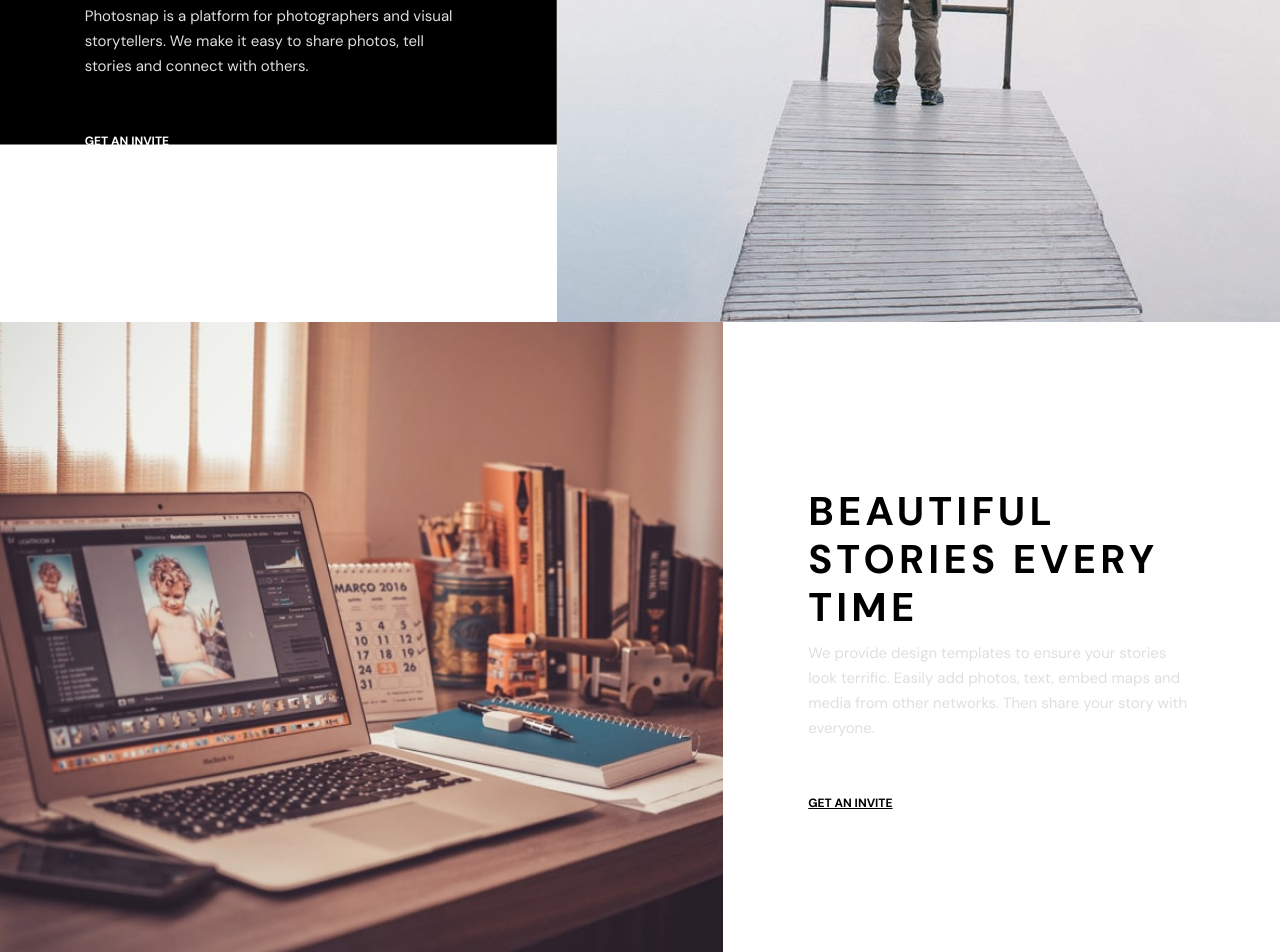
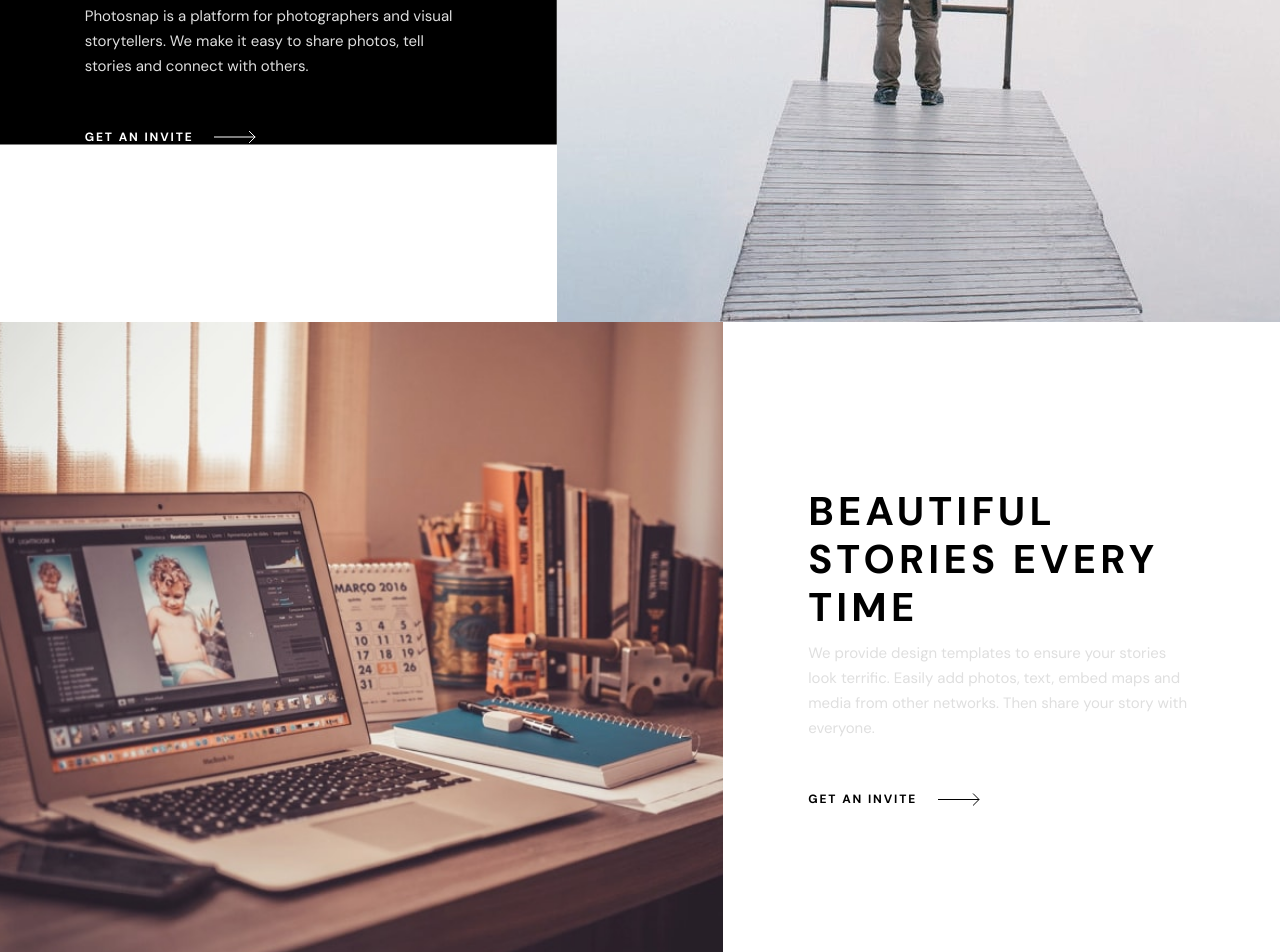
Before and after one commit to Sfailla/photosnap, a website built with Parcel: page src/index.html in a window 1280 px wide. Shown: the part 400-1352 px from the top of the page. Built offline with nearby package versions, Linux system fonts and the light colour scheme.

Commit message:
added hover state to button. changed svg arrow icon to ::after element

```diff
--- a/src/scss/components/button.scss
+++ b/src/scss/components/button.scss
@@ -1,8 +1,10 @@
 .button {
+  display: block;
   outline: none;
   border: none;
   font-size: 12px;
   font-weight: bold;
+  letter-spacing: 1.9px;
   text-transform: uppercase;
   cursor: pointer;
 
@@ -32,22 +34,45 @@
 
   &__link {
     width: auto;
-    height: 16px;
-    background: transparent;
-    text-align: left;
-    padding-right: 2rem;
-    transition: padding-right 0.3s ease-in;
+    height: 1.6rem;
+    display: inline-flex;
+    text-decoration: none;
+    line-height: 1.6rem;
 
     &:hover {
-      padding-right: 3rem;
+      text-decoration: underline;
+
+      &::after {
+        margin-left: 1rem;
+      }
     }
 
     &--white {
       color: $white;
+
+      &::after {
+        content: '';
+        width: 4.2rem;
+        height: 1.6rem;
+        background: url('../../assets/svg/right-arrow-white.svg') no-repeat center
+          center / contain;
+        margin-left: 2rem;
+        transition: margin-left 0.3s ease-in;
+      }
     }
 
     &--black {
       color: $black;
+
+      &::after {
+        content: '';
+        width: 4.2rem;
+        height: 1.6rem;
+        background: url('../../assets/svg/right-arrow.svg') no-repeat center center /
+          contain;
+        margin-left: 2rem;
+        transition: margin-left 0.3s ease-in;
+      }
     }
   }
 }
```
